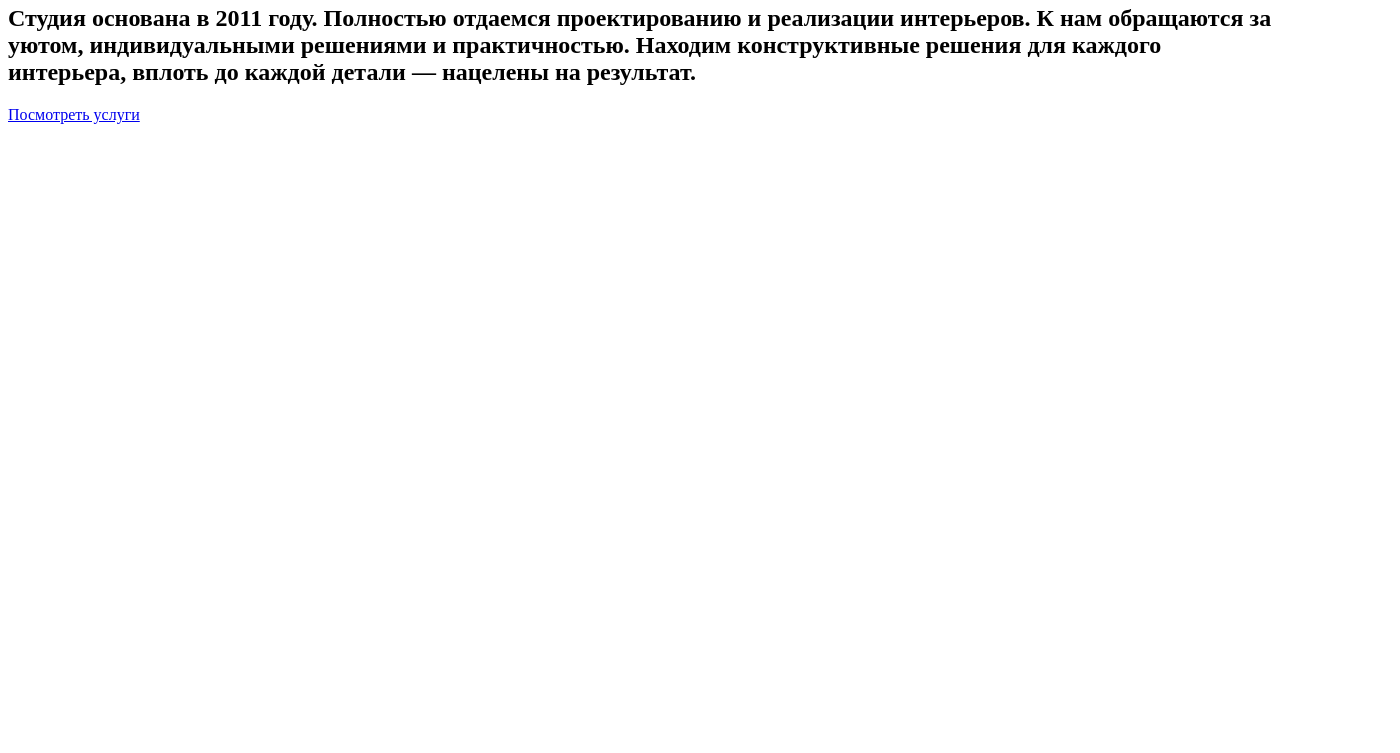
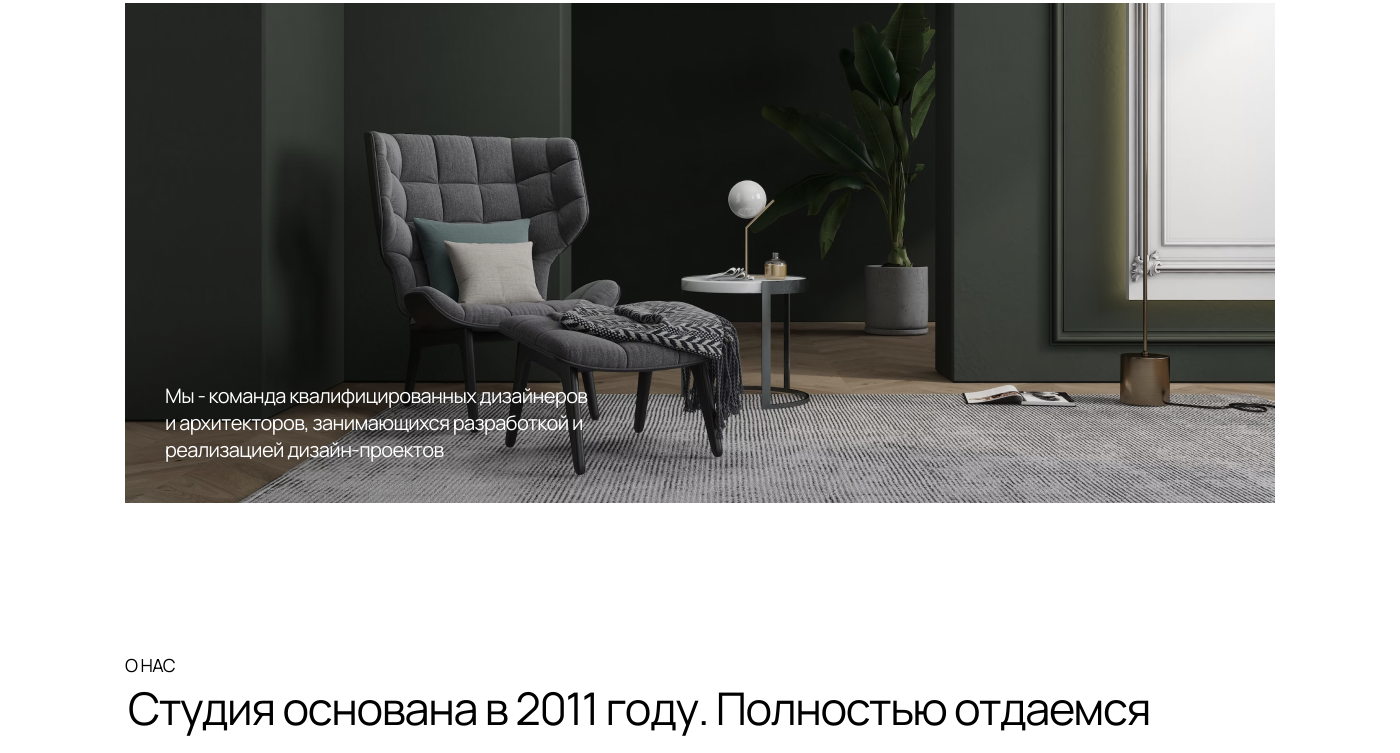
Before and after one commit to Olasjmn/my2job, a plain HTML site: page index.html in a window 1280 px wide. Shown: the part 147-900 px from the top of the page, 1400 px wide, since content can reach past the window. Before the commit the page ends 800 px from the top, so only its background shows below. Drawn offline with Linux system fonts and the light colour scheme; files that its build step writes are made by us from their sources; the site is published under a folder, as on GitHub Pages, so addresses that start at the root find nothing; files whose address does not match are found by name.

Commit message:
Update index.html

```diff
--- a/index.html
+++ b/index.html
@@ -7,8 +7,8 @@
 <link rel="preconnect" href="https://fonts.googleapis.com">
 <link rel="preconnect" href="https://fonts.gstatic.com" crossorigin>
 <link href="https://fonts.googleapis.com/css2?family=Manrope:wght@400;700&display=swap" rel="stylesheet">
-<link rel="stylesheet" href="/my2job/modul-1/css/reset.css">
-<link rel="stylesheet" href="/my2job/modul-1/css/index.css">
+<link rel="stylesheet" href="./my2job/modul-1/css/reset.css">
+<link rel="stylesheet" href="./my2job/modul-1/css/index.css">
 
 <title>МЕТРИКА</title>
 </head>
```
